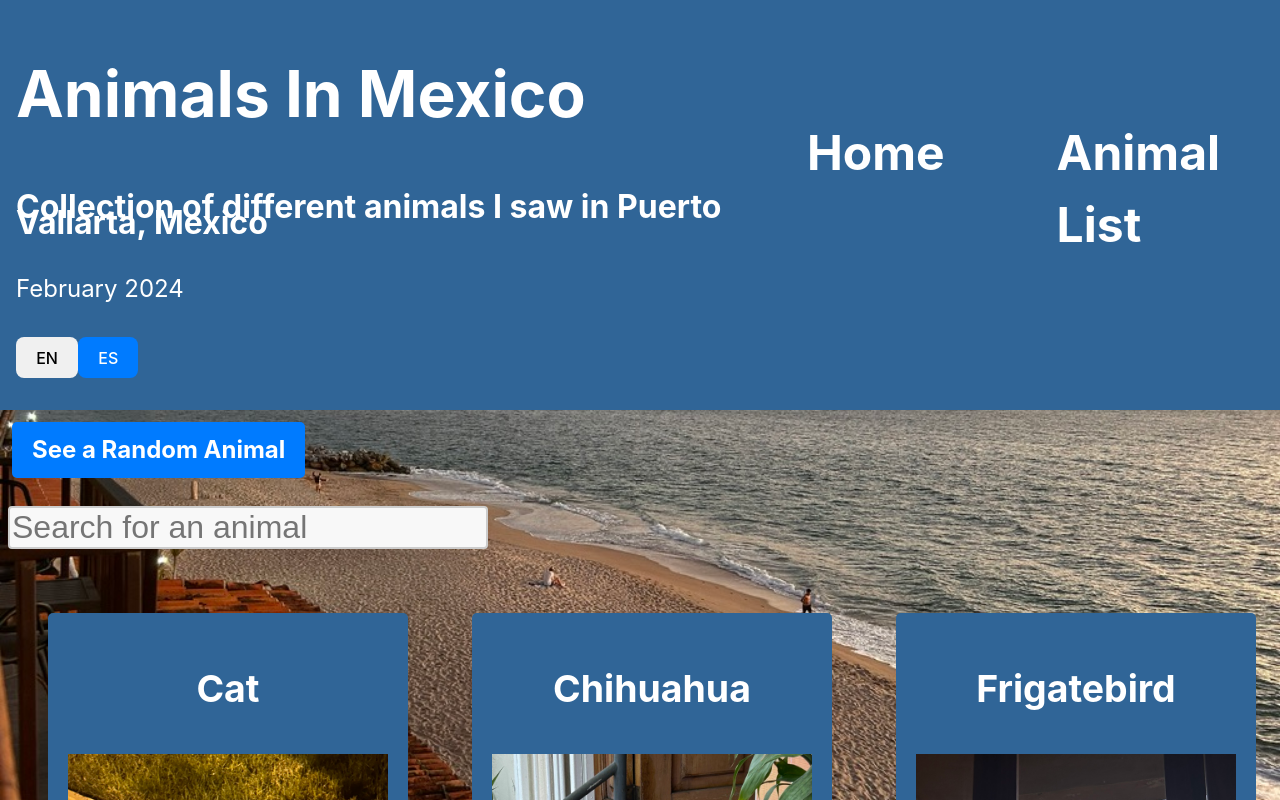
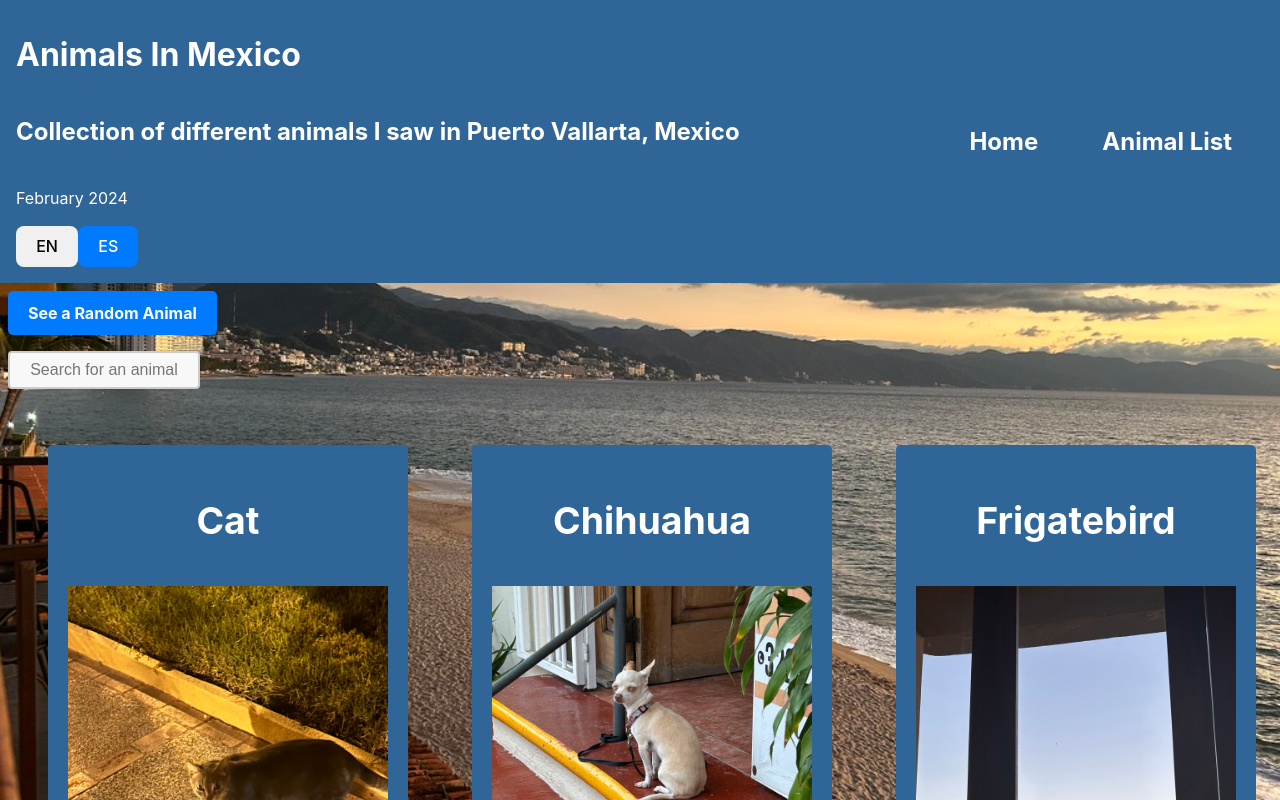
Before and after one commit to mathyasp/animals-in-mexico, a React (Vite) app: page /animals-in-mexico/animal-list in a window 1280 px wide. Built offline with nearby package versions, Linux system fonts and the light colour scheme; the HTML template or start-up script is replaced by a standard one.

Commit message:
styling changes

```diff
--- a/src/App.css
+++ b/src/App.css
@@ -15,7 +15,6 @@
   flex-direction: column;
   align-items: flex-start;
   justify-content: center;
-  margin-right: 2em;
 }
 
 .App a {
@@ -27,7 +26,7 @@
   border-radius: 5px;
   font-weight: bold;
   cursor: pointer;
-  font-size: 1.5em;
+  font-size: 1em;
   margin: 0.5em;
 }
 
@@ -35,10 +34,10 @@
   width: 35%;
   height: auto;
   margin-left: 32.5%;
-  font-size: 3em;
-  color: #fff;
+  color: white;
+  font-weight: bold;
 }
 
 .App .Animal-Filter {
-  margin: 0.5em;
+  margin-left: 0.5em;
 }
--- a/src/components/AnimalFilter/AnimalFilter.css
+++ b/src/components/AnimalFilter/AnimalFilter.css
@@ -1,11 +1,13 @@
 input[type='text'] {
-  width: 15em;
+  width: 12em;
   margin: 8px 0;
   box-sizing: border-box;
   border: 2px solid #ccc;
   border-radius: 4px;
   color: #000;
   background-color: #f8f8f8;
-  font-size: 2em;
+  font-size: 1em;
   transition: 0.3s;
+  padding: 0.5em;
+  text-align: center;
 }
--- a/src/components/AnimalList/AnimalList.css
+++ b/src/components/AnimalList/AnimalList.css
@@ -14,11 +14,6 @@
 	background-color: hsl(209, 52%, 39%);
 }
 
-.AnimalList a img, video {
-	width: 25vw;
-	height: auto;
-}
-
 /* Smaller screens and tablets */
 @media only screen and (max-width: 960px) {
 	.AnimalList {
@@ -32,3 +27,11 @@
 		grid-template-columns: 1fr;
 	}
 }
+
+.AnimalList-animal {
+	display: flex;
+	flex-direction: column;
+	align-items: space-between;
+	width: 25vw;
+	height: auto;
+}
--- a/src/components/AnimalList/AnimalList.tsx
+++ b/src/components/AnimalList/AnimalList.tsx
@@ -15,7 +15,7 @@ function AnimalList({ isSpanish }: AnimalProps) {
     <div className='AnimalList'>
       {data.map((animal: AnimalType) => (
         <Link to={`/animals-in-mexico/animal/${animal.id}`} key={animal.id}>
-          <div className='AnimalList__animal'>
+          <div className='AnimalList-animal'>
             <h3>{animal.name}</h3>
             {animal.img && <img src={`/animals-in-mexico/images/${animal.img}`} alt={animal.name} />}
             {animal.vid && <video src={`/animals-in-mexico/videos/${animal.vid}`} controls muted loop />}
--- a/src/components/Header/Header.css
+++ b/src/components/Header/Header.css
@@ -17,25 +17,24 @@
   flex-direction: column;
   justify-content: center;
   align-items: flex-start;
-  line-height: 1em;
+  line-height: 1.5;
 }
 
 .Header-Main h1 {
-  font-size: 4em;
+  font-size: 2em;
 }
 
 .Header-Main h2 {
-  font-size: 2em;
+  font-size: 1.5em;
 }
 
 .Header-Main p {
-  font-size: 1.5em;
+  font-size: 1em;
 }
 
 .Header button {
   background-color: #f0f0f0;
   color: #000;
-  margin: 1em 0;
 }
 
 .Header button.selected {
--- a/src/components/NavBar/NavBar.css
+++ b/src/components/NavBar/NavBar.css
@@ -7,14 +7,14 @@
 
 nav {
   display: flex;
-  margin-bottom: 2em;
+
 }
 
 nav .link {
   color: #fff;
   background: none;
-  font-size: 3em;
-  margin-left: 1em;
+  font-size: 1.5em;
+  margin-left: 0.5em;
   text-decoration: none;
   transition: color 0.3s ease-in-out;
 }
```
